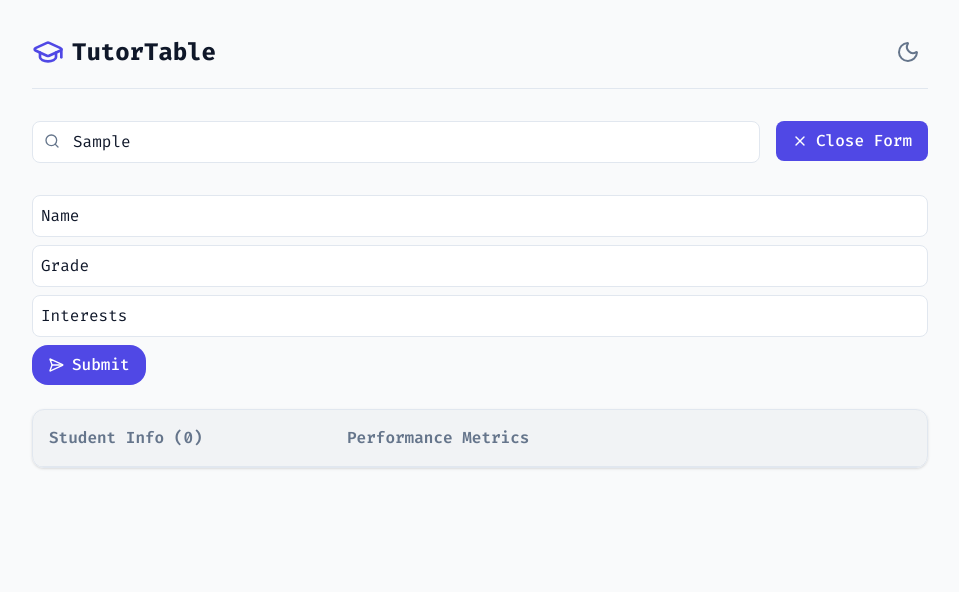
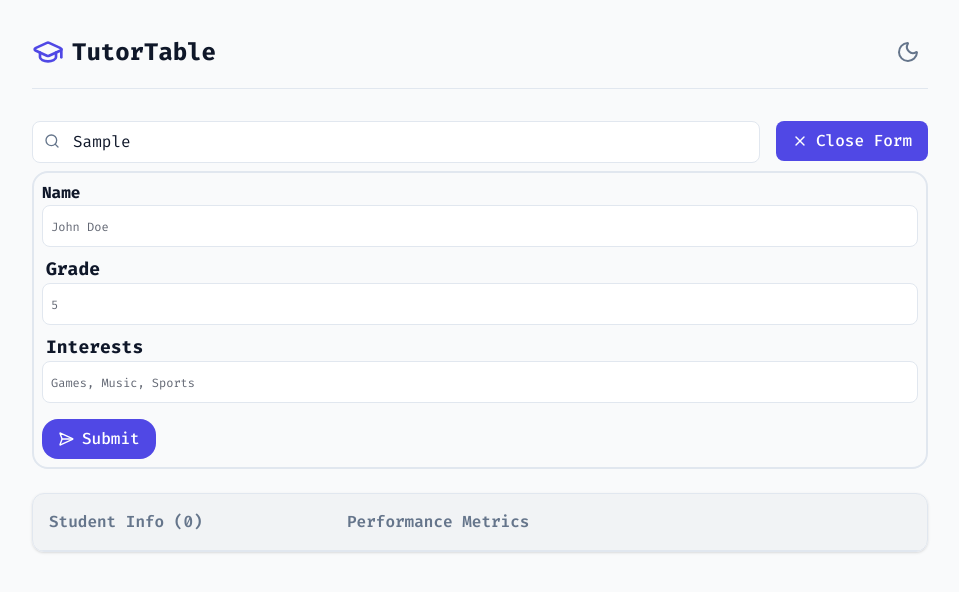
Before and after one commit to dnguyen-cs/tutortable, a Next.js app in the folder frontend/app/: page / in a window 1280 px wide. Both pictures are taken after typing "Sample" into the empty fields and a click on the button "Add Student". Shown: the top 592 px of the page, without its empty margins (160-1119 px from the left). Built offline with nearby package versions, Linux system fonts and the light colour scheme.

Commit message:
Refactored UI, still need APIs

```diff
--- a/frontend/app/src/app/globals.css
+++ b/frontend/app/src/app/globals.css
@@ -33,7 +33,8 @@
 	*,
 	::before,
 	::after,
-	::placeholder {
+	::placeholder
+	{
 		@apply transition-colors duration-300 ease-in-out;
 	}
 
@@ -42,7 +43,7 @@
 	}
 
 	input {
-		@apply bg-card dark:bg-card border border-border dark:border-border rounded-lg focus:outline-none focus:ring-2 focus:ring-primary text-text-primary dark:text-text-primary placeholder-text-primary dark:placeholder-text-primary hover:ring-2 hover:ring-primary/50 transition mb-2 p-2;
+		@apply bg-card border border-border rounded-lg focus:outline-none focus:ring-2 focus:ring-primary text-text-primary placeholder-text-primary hover:ring-2 hover:ring-primary/50 transition mb-2 p-2 placeholder:text-xs placeholder:font-normal;
 	}
 }
 
--- /dev/null
+++ b/frontend/app/src/app/main/addstudentform.tsx
@@ -0,0 +1,83 @@
+'use client';
+import { ChangeEvent, useState } from 'react';
+import { SendHorizontal } from 'lucide-react';
+
+export default function AddStudentForm({ showForm }: { showForm: boolean }) {
+	const [formData, setFormData] = useState({
+		name: '',
+		grade: '',
+		interests: '',
+	});
+
+	const validateGrade = (grade: string) => {
+		if (grade == 'k') return true;
+		const numGrade = parseFloat(grade);
+		return Number.isInteger(numGrade) && numGrade > 0 && numGrade <= 12;
+	};
+
+	const handleSubmit = (e: ChangeEvent<HTMLFormElement>) => {
+		e.preventDefault();
+		if (!validateGrade(formData.grade)) {
+			alert('Please enter a valid grade (K-12)');
+			return;
+		}
+	};
+
+	return (
+		<div
+			className={`${showForm ? '' : 'hidden'} w-full h-full mb-6 rounded-2xl border-2 border-border p-2`}>
+			<form onSubmit={(e) => handleSubmit(e)} className='flex flex-col'>
+				<div className='flex flex-col'>
+					<label className='font-bold'>Name</label>
+					<input
+						required={true}
+						type='text'
+						placeholder='John Doe'
+						className='placeholder:text-text-primary/65'
+						onChange={(e) =>
+							setFormData({ ...formData, name: e.target.value })
+						}
+						value={formData.name}
+					/>
+				</div>
+
+				<div className='flex flex-col'>
+					<label className='text-lg font-bold ml-1'>Grade</label>
+					<input
+						required={true}
+						type='text'
+						placeholder='5'
+						className='placeholder:text-text-primary/65'
+						onChange={(e) =>
+							setFormData({ ...formData, grade: e.target.value })
+						}
+						value={formData.grade}
+					/>
+				</div>
+
+				<div className='flex flex-col'>
+					<label className='text-lg font-bold ml-1'>Interests</label>
+					<input
+						type='text'
+						placeholder='Games, Music, Sports'
+						className='placeholder:text-text-primary/65'
+						onChange={(e) =>
+							setFormData({
+								...formData,
+								interests: e.target.value,
+							})
+						}
+						value={formData.interests}
+					/>
+				</div>
+
+				<button
+					type='submit'
+					className='bg-primary text-white font-medium rounded-2xl p-2 px-4 w-fit flex items-center gap-2 mt-2'>
+					<SendHorizontal className='w-4 h-4' />
+					Submit
+				</button>
+			</form>
+		</div>
+	);
+}
--- /dev/null
+++ b/frontend/app/src/app/main/header.tsx
@@ -0,0 +1,29 @@
+'use client';
+import { GraduationCap, Moon, Sun } from 'lucide-react';
+import { useTheme } from '../../../lib/useTheme';
+
+export default function Header() {
+	const { theme, toggleTheme } = useTheme();
+
+	return (
+		<div>
+			<header className='flex justify-between items-center mb-8 pb-4 border-b border-border'>
+				<div className='flex items-center gap-2'>
+					<GraduationCap className='text-primary w-8 h-8' />
+					<h1 className='text-2xl font-bold text-text-primary'>
+						TutorTable
+					</h1>
+				</div>
+				<button
+					onClick={toggleTheme}
+					className='p-2 rounded-full hover:bg-secondary/25'>
+					{theme === 'dark' ? (
+						<Sun className='text-warning-dark' />
+					) : (
+						<Moon className='text-secondary' />
+					)}
+				</button>
+			</header>
+		</div>
+	);
+}
--- a/frontend/app/src/app/main.tsx
+++ b/frontend/app/src/app/main/main.tsx
@@ -1,11 +1,10 @@
 'use client';
 import { useState, useMemo } from 'react';
-import { useTheme } from '../../lib/useTheme';
 import Header from './header';
 import SearchBar from './searchbar';
 import StudentTable from './studenttable';
 import AddStudent from './addstudent';
-import { SendHorizontal } from 'lucide-react';
+import AddStudentForm from './addstudentform';
 
 import { Student } from '../types/student';
 
@@ -51,30 +50,20 @@ const TutorTable = () => {
 		);
 	}, [searchTerm, MOCK_STUDENTS]);
 
+
 	return (
-		<div className='min-h-screen bg-background dark:bg-background p-4 md:p-8 '>
+		<div className='min-h-screen bg-background p-4 md:p-8 '>
 			<div className='max-w-4xl mx-auto'>
 				<Header />
 
 				{/* Search and Add Student */}
-				<div className='flex flex-col md:flex-row gap-4 mb-6'>
+				<div
+					className={`${showForm ? '' : 'mb-6'} flex flex-col md:flex-row gap-4`}>
 					<SearchBar setSearchTerm={setSearchTerm} />
-					<AddStudent toggleForm={{showForm, setShowForm}}/>
+					<AddStudent toggleForm={{ showForm, setShowForm }} />
 				</div>
 				{/* TODO: Add API Function */}
-				<div className={`${showForm ? "" : "hidden"} w-full h-full mb-6 rounded-2xl`}>
-					<form onSubmit={(e) => {e.preventDefault(); console.log(e.target)}} className='flex flex-col'>
-						<input type='text' placeholder='Name' />
-						<input type='text' placeholder='Grade' />
-						<input type='text' placeholder='Interests' />
-						<button
-							type='submit'
-							className='bg-primary dark:bg-primary text-white dark:text-background font-medium rounded-2xl p-2 px-4 w-fit flex items-center gap-2'>
-							<SendHorizontal className='w-4 h-4' />
-							Submit
-						</button>
-					</form>
-				</div>
+				<AddStudentForm showForm={showForm} />
 				<StudentTable students={filteredStudents} />
 			</div>
 		</div>
--- a/frontend/app/src/app/searchbar.tsx
+++ b/frontend/app/src/app/main/searchbar.tsx
@@ -13,7 +13,7 @@ export default function SearchBar({ setSearchTerm }: SearchBarProps) {
 			<input
 				type='text'
 				placeholder='Search students...'
-				className='w-full pl-10 pr-4 py-2 bg-card dark:bg-card-dark border border-border dark:border-border-dark rounded-lg focus:outline-none focus:ring-2 focus:ring-primary text-text-primary dark:text-text-primary-dark placeholder-text-primary dark:placeholder-text-primary-dark hover:ring-2 hover:ring-primary/50 transition'
+				className='w-full pl-10 pr-4 py-2 bg-card border border-border rounded-lg focus:outline-none focus:ring-2 focus:ring-primary text-text-primary placeholder-text-primary hover:ring-2 hover:ring-primary/50 transition'
 				onChange={(e) => setSearchTerm(e.target.value)}
 			/>
 		</div>
--- /dev/null
+++ b/frontend/app/src/app/main/studenttable.tsx
@@ -0,0 +1,70 @@
+'use client';
+import { Student } from '../types/student';
+
+interface StudentTableProps {
+	students: Student[];
+}
+
+export default function StudentTable({ students }: StudentTableProps) {
+	const getStatusColor = (score: number) => {
+		if (score >= 90) return 'text-success';
+		if (score >= 75) return 'text-warning';
+		if (score < 65) return 'text-error';
+		return 'text-text-secondary';
+	};
+
+	return (
+		<div>
+			<div className='overflow-hidden rounded-xl border border-border shadow-sm'>
+				<table className='w-full border-collapse'>
+					<thead>
+						<tr className='bg-secondary/5 border-b border-border'>
+							<th className='p-4 text-left text-text-secondary font-semibold w-1/3'>
+								{`Student Info (${students.length})`}
+							</th>
+							<th className='p-4 text-left text-text-secondary font-semibold'>
+								Performance Metrics
+							</th>
+						</tr>
+					</thead>
+					<tbody className='divide-y divide-border'>
+						{students.map((student) => (
+							<tr
+								key={student.id}
+								className='bg-card hover:bg-secondary/5 cursor-pointer active:scale-98'>
+								<td className='p-4 align-top'>
+									<div className='font-bold text-lg text-text-primary'>
+										{student.name}
+									</div>
+									<div className='text-sm text-text-secondary'>
+										Grade: {student.grade}
+									</div>
+								</td>
+								<td className='p-4'>
+									<div className='grid grid-cols-1 sm:grid-cols-2 gap-3'>
+										{student.mastery_scores &&
+											Object.entries(
+												student.mastery_scores,
+											).map(([subject, score]) => (
+												<div
+													key={subject}
+													className='flex justify-between items-center p-2 rounded bg-background border border-border/50 '>
+													<span className='text-sm font-medium'>
+														{subject}:
+													</span>
+													<span
+														className={`font-bold ${getStatusColor(score)}`}>
+														{score}
+													</span>
+												</div>
+											))}
+									</div>
+								</td>
+							</tr>
+						))}
+					</tbody>
+				</table>
+			</div>
+		</div>
+	);
+}
--- a/frontend/app/src/app/page.tsx
+++ b/frontend/app/src/app/page.tsx
@@ -1,6 +1,11 @@
-import TutorTable from './main'
+"use client";
+import dynamic from 'next/dynamic';
+
+const TutorTable = dynamic(() => import('./main/main'), {
+  ssr: false,
+  loading: () => <p>Loading...</p>
+});
+
 export default function Home() {
-  return (
-    <TutorTable />
-  );
+  return <TutorTable />;
 }
--- a/frontend/app/src/app/studenttable.tsx
+++ /dev/null
@@ -1,70 +0,0 @@
-'use client';
-import { Student } from '../types/student';
-
-interface StudentTableProps {
-	students: Student[];
-}
-
-export default function StudentTable({ students }: StudentTableProps) {
-	const getStatusColor = (score: number) => {
-		if (score >= 90) return 'text-success dark:text-success-dark';
-		if (score >= 75) return 'text-warning dark:text-warning-dark';
-		if (score < 65) return 'text-error dark:text-error-dark';
-		return 'text-text-secondary dark:text-text-secondary-dark';
-	};
-
-	return (
-		<div>
-			<div className='overflow-hidden rounded-xl border border-border dark:border-border-dark shadow-sm'>
-				<table className='w-full border-collapse'>
-					<thead>
-						<tr className='bg-secondary/5 dark:bg-secondary-dark/5 border-b border-border dark:border-border-dark'>
-							<th className='p-4 text-left text-text-secondary dark:text-text-secondary-dark font-semibold w-1/3'>
-								{`Student Info (${students.length})`}
-							</th>
-							<th className='p-4 text-left text-text-secondary dark:text-text-secondary-dark font-semibold'>
-								Performance Metrics
-							</th>
-						</tr>
-					</thead>
-					<tbody className='divide-y divide-border dark:divide-border-dark'>
-						{students.map((student) => (
-							<tr
-								key={student.id}
-								className='bg-card dark:bg-card-dark hover:bg-secondary/5 cursor-pointer active:scale-98'>
-								<td className='p-4 align-top'>
-									<div className='font-bold text-lg text-text-primary dark:text-primary-dark'>
-										{student.name}
-									</div>
-									<div className='text-sm text-text-secondary dark:text-text-secondary-dark'>
-										Grade: {student.grade}
-									</div>
-								</td>
-								<td className='p-4'>
-									<div className='grid grid-cols-1 sm:grid-cols-2 gap-3'>
-										{student.mastery_scores &&
-											Object.entries(
-												student.mastery_scores,
-											).map(([subject, score]) => (
-												<div
-													key={subject}
-													className='flex justify-between items-center p-2 rounded bg-background dark:bg-background-dark/50 border border-border/50 dark:border-border-dark/50'>
-													<span className='text-sm font-medium dark:text-text-secondary-dark'>
-														{subject}:
-													</span>
-													<span
-														className={`font-bold ${getStatusColor(score)}`}>
-														{score}
-													</span>
-												</div>
-											))}
-									</div>
-								</td>
-							</tr>
-						))}
-					</tbody>
-				</table>
-			</div>
-		</div>
-	);
-}
```
Also changed, not shown: frontend/app/src/app/header.tsx (deleted, +0 -39 lines), frontend/app/src/app/main/addstudent.tsx (renamed from frontend/app/src/app/addstudent.tsx, +7 -4 lines), frontend/app/src/app/types/student.ts (renamed from frontend/app/src/types/student.ts).
